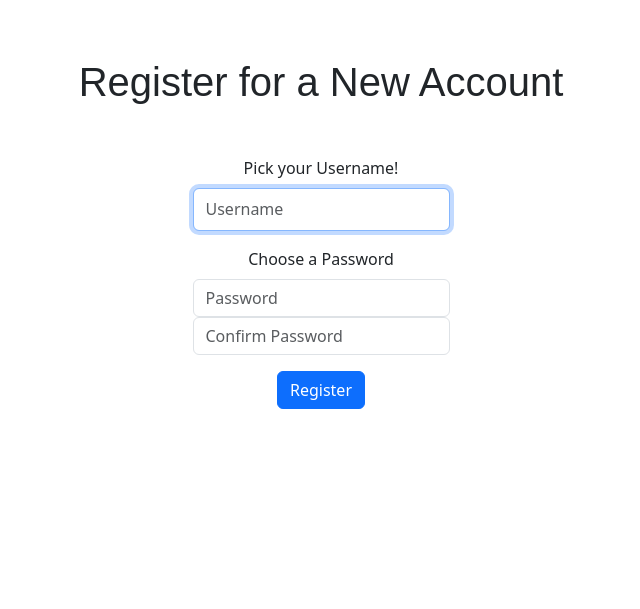
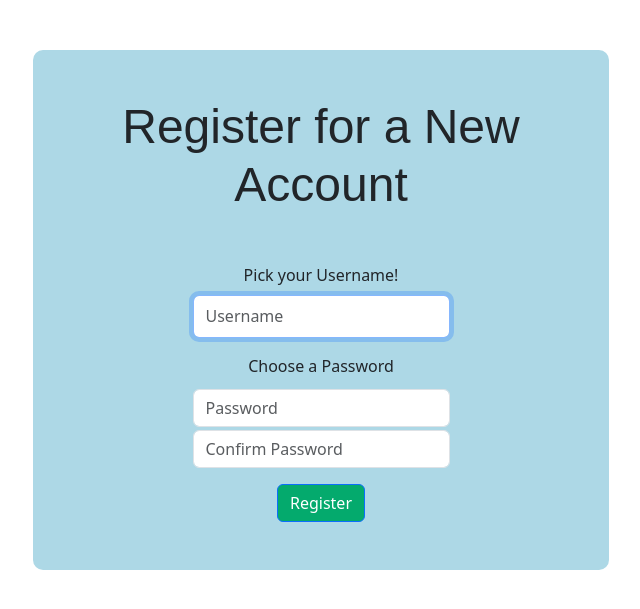
Before and after one commit to lukethan/casino_project, a Flask app: page /auth/register in a window 1280 px wide. Shown: the part 75-684 px from the top of the page, without its empty margins (319-959 px from the left). Run offline with Flask 3, Linux system fonts and the light colour scheme; parts of the project's set-up code (start-up, migrations or seed data) failed here and were passed over.

Commit message:
added background border and scaling

```diff
--- a/youpick/static/styles.css
+++ b/youpick/static/styles.css
@@ -464,3 +464,24 @@ article.post {
     text-align: left !important;
     margin: 15px;
 }
+
+.btn.btn-primary {
+    background-color: #04AA6D;
+}
+
+#pwordconfirm {
+    gap: 3px;
+    display: flex;
+    flex-direction: column;
+}
+
+.container.py-5.text-center {
+    background-color: lightblue;
+    border-radius: 10px;
+    display: flex;
+    flex-direction: column;
+    margin-top: 50px;
+    width: 45%;
+    min-width: 350px;
+
+}
--- a/youpick/templates/auth/register.html
+++ b/youpick/templates/auth/register.html
@@ -11,7 +11,7 @@
             <label for="username">Pick your Username!</label>
             <input autocomplete="off" autofocus class="form-control mx-auto w-auto" name="username" placeholder="Username" type="text">
         </div>
-        <div class="mb-3">
+        <div class="mb-3" id="pwordconfirm">
             <label for="password">Choose a Password</label><input class="form-control mx-auto w-auto" name="password" placeholder="Password" type="password">
             <input class="form-control mx-auto w-auto" name="confirmation" placeholder="Confirm Password" type="password">
         </div>
--- a/youpick/templates/layout.html
+++ b/youpick/templates/layout.html
@@ -5,8 +5,8 @@
     <meta name="viewport" content="width=device-width, initial-scale=1.0">
     <meta http-equiv="X-UA-Compatible" content="ie=edge">
     <title>youpick: {% block title %}{% endblock %}</title>
+    <link href="https://cdn.jsdelivr.net/npm/bootstrap@5.3.3/dist/css/bootstrap.min.css" rel="stylesheet" integrity="sha384-QWTKZyjpPEjISv5WaRU9OFeRpok6YctnYmDr5pNlyT2bRjXh0JMhjY6hW+ALEwIH" crossorigin="anonymous">
     <link rel="stylesheet" href="{{ url_for ('static', filename='styles.css') }}">
-    <link href="https://cdn.jsdelivr.net/npm/bootstrap@5.3.3/dist/css/bootstrap.min.css" rel="stylesheet" integrity="sha384-QWTKZyjpPEjISv5WaRU9OFeRpok6YctnYmDr5pNlyT2bRjXh0JMhjY6hW+ALEwIH" crossorigin="anonymous">
   </head>
   <body>
     <header>
```
